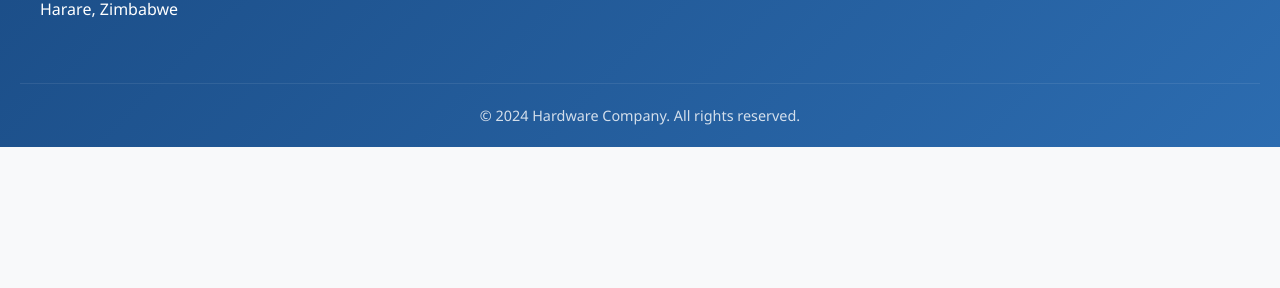
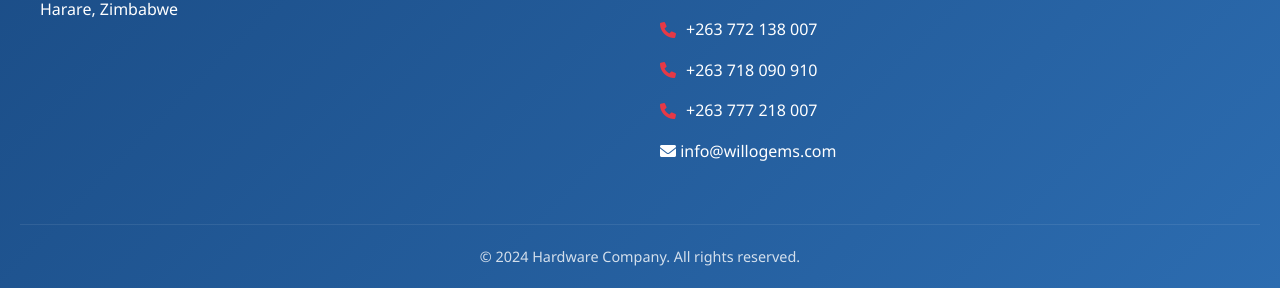
Before and after one commit to GOZOTA01/Willogems-Website, a website: page index.html in a window 1280 px wide. Shown: the part 2524-2812 px from the top of the page. Before the commit the page ends 2671 px from the top, so only its background shows below. Drawn offline with Linux system fonts and the light colour scheme.

Commit message:
updating contact details

```diff
--- a/index.html
+++ b/index.html
@@ -99,7 +99,16 @@
                 <div class="social-links">
                     <a href="https://www.facebook.com/profile.php?id=61556513610092"><i class="fab fa-facebook"></i></a>
                 </div>
+                <div class="phone-numbers">
+                    <p><i class="fas fa-phone"></i> +263 772 138 007</p>
+                    <p><i class="fas fa-phone"></i> +263 718 090 910</p>
+                    <p><i class="fas fa-phone"></i> +263 777 218 007</p>
+                </div>
+                <div class="footer-email">
+                    <p><i class="fas fa-envelope"></i> <a href="mailto:info@willogems.com">info@willogems.com</a></p>
+                </div>
             </div>
+
         </div>
         <div class="footer-bottom">
             <p>&copy; 2024 Hardware Company. All rights reserved.</p>
```
